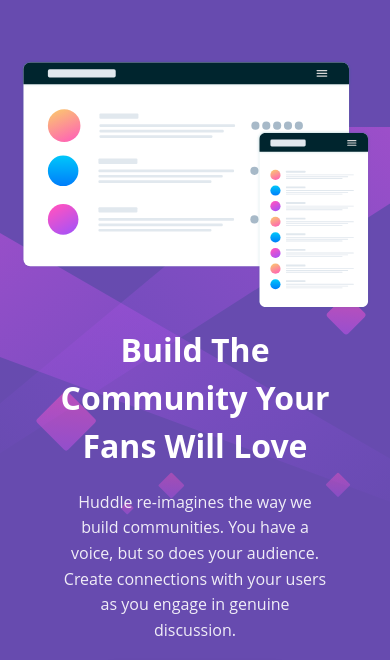
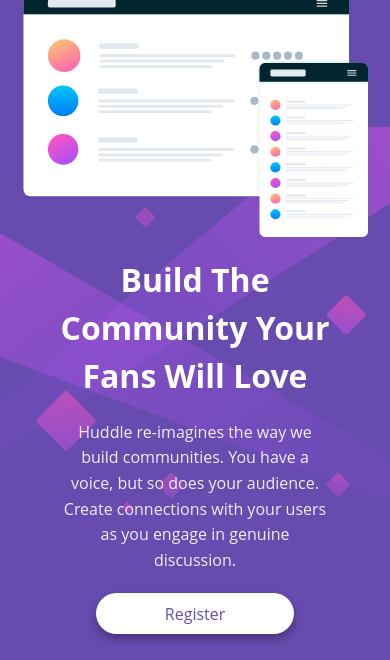
Before and after one commit to EslamGohar/huddle-page-single-section, a plain HTML site: page index.html in a window 390 px wide. Shown: the part 101-761 px from the top of the page. Drawn offline with Linux system fonts and the light colour scheme.

```diff
--- a/style.css
+++ b/style.css
@@ -218,7 +218,6 @@ footer a {
 	.flex>div:first-child {
 		flex: 1;
 		margin-right: 0;
-		margin-top: 15rem
 	}
 
 	.flex>div:last-child {
```
